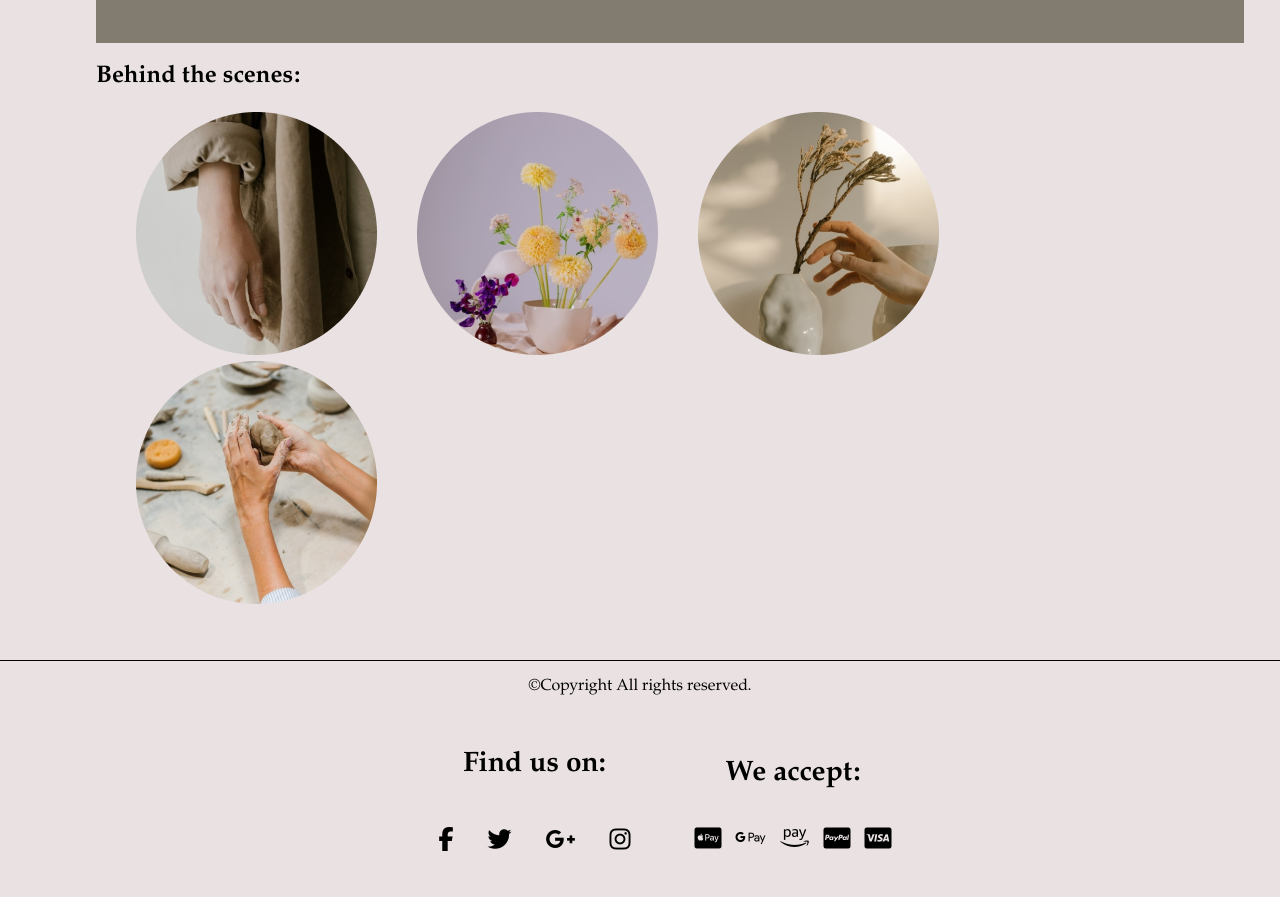
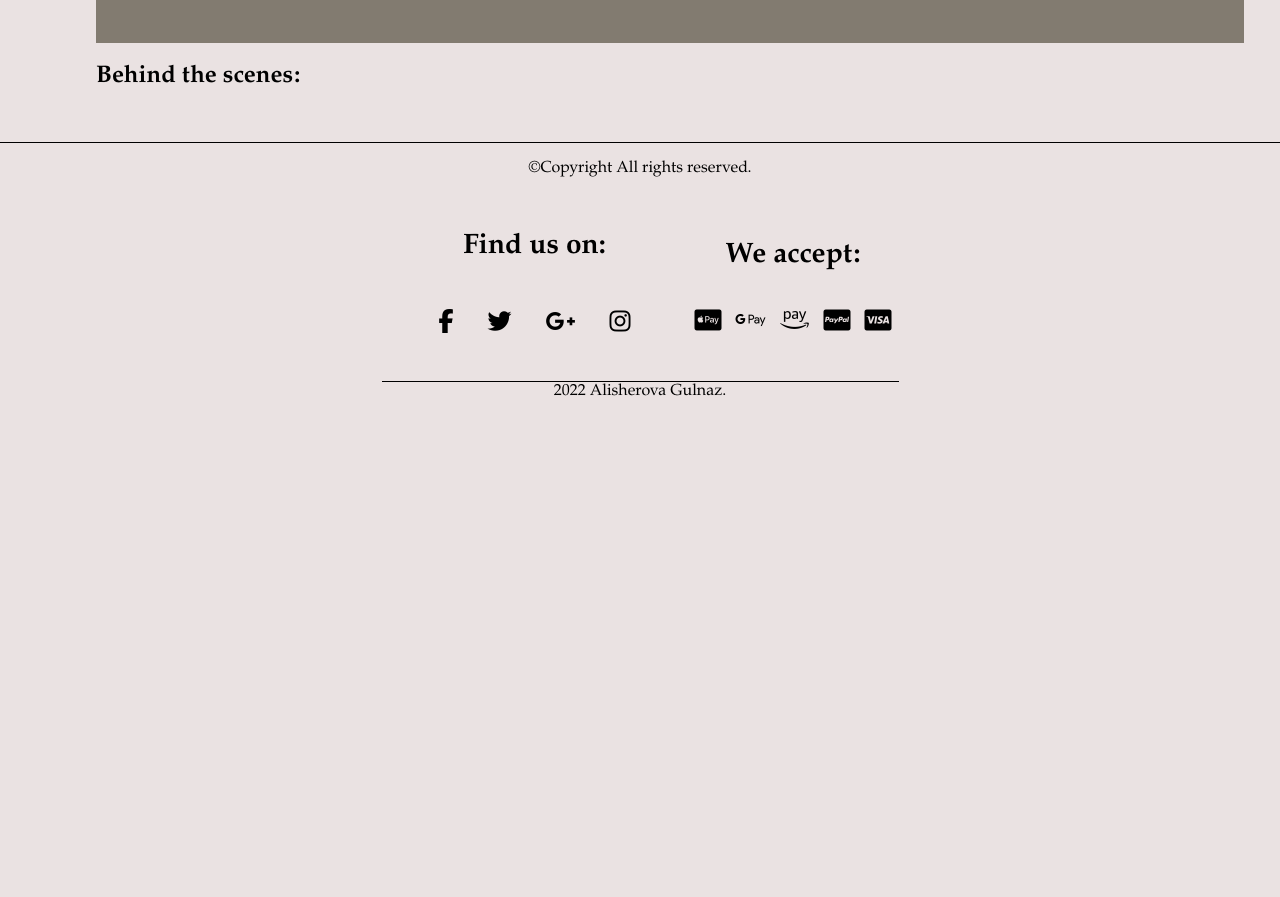
Before and after one commit to GulnazAlisherova/.diploma, a React (Create React App) app: page /about in a window 1280 px wide. Shown: the part 989-1886 px from the top of the page. After the commit the page ends 1406 px from the top, so only its background shows below. Built offline with nearby package versions, Linux system fonts and the light colour scheme; grey boxes are pictures that could not be loaded.

Commit message:
installed problem

```diff
--- a/src/pages/About.js
+++ b/src/pages/About.js
@@ -18,17 +18,17 @@ function About(){
      <p>
       Welcome to mellow pottery studio. We are a small independently owned studio in downtonw, run by a potter and their cat who both believe that the joy of pottery and unique products should be accessible to all. Message us to learn more about our creations, classes, events or just to chat about all things pottery.
       </p>
-      <iframe id="video"  src="https://player.vimeo.com/external/619065576.sd.mp4?s=3482097d3373b8212280faa1b417729858771c9d&profile_id=165&oauth2_token_id=57447761">
+      <iframe id="video" title="video"  src="https://player.vimeo.com/external/619065576.sd.mp4?s=3482097d3373b8212280faa1b417729858771c9d&profile_id=165&oauth2_token_id=57447761">
           </iframe>
       <img src="https://images.pexels.com/photos/9736295/pexels-photo-9736295.jpeg?auto=compress&cs=tinysrgb&dpr=2&w=500" alt="woman kneading clay"/>
      </div>
     </div>
     <div className="scenes">
       <h2>Behind the scenes:</h2>
-      <img src={scene1} alt="behind the scenes image"/>
-      <img src={scene2} alt="behind the scenes image"/>
-      <img src={scene3} alt="behind the scenes image"/>
-      <img src={scene4} alt="behind the scenes image"/>
+      <image src={scene1} alt="behind the scenes image"/>
+      <image src={scene2} alt="behind the scenes image"/>
+      <image src={scene3} alt="behind the scenes image"/>
+      <image src={scene4} alt="behind the scenes image"/>
     </div>
     </>
   );
```
